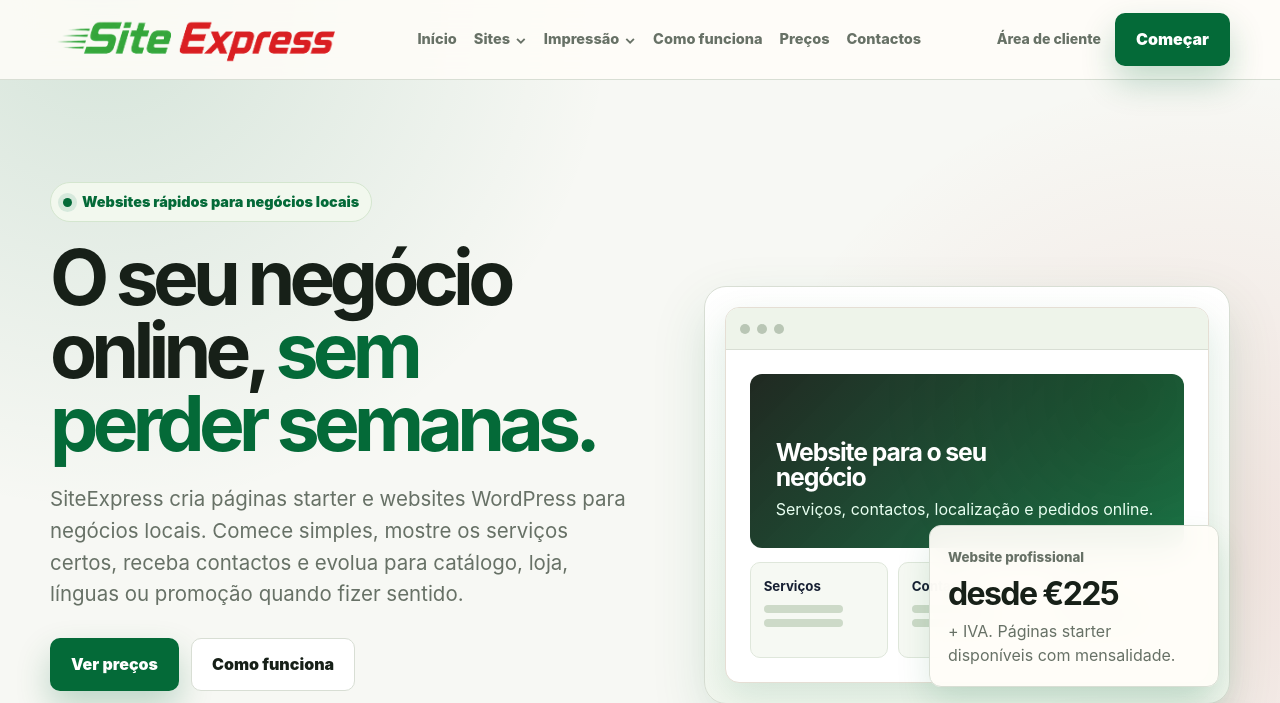
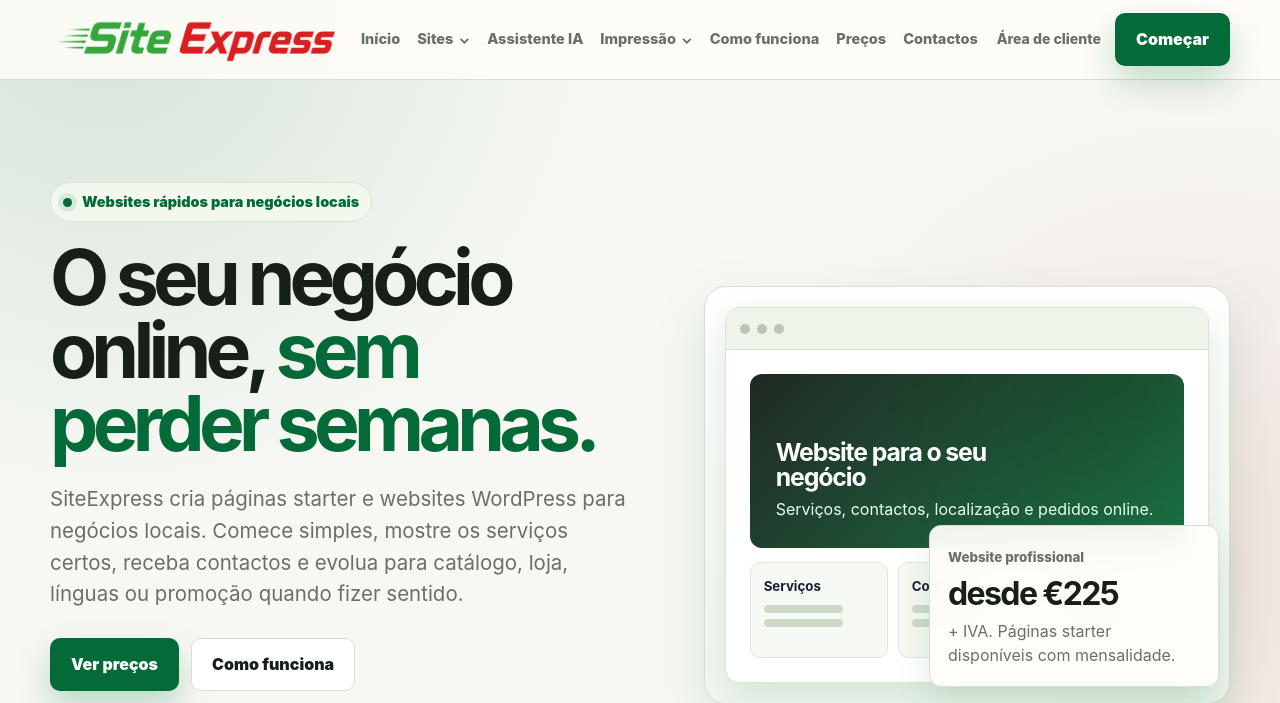
Before and after one commit to joaomcorreia/siteexpress.pt, a Django app: page /pt/ in a window 1280 px wide. Shown: the top 703 px of the page. Run offline with Django 5.2, Linux system fonts and the light colour scheme.

Commit message:
Add Assistente IA service to current SiteExpress pages

```diff
--- a/backend/onboarding/templates/onboarding/_public_header.html
+++ b/backend/onboarding/templates/onboarding/_public_header.html
@@ -14,6 +14,7 @@
           <a href="{% url 'website-wordpress' %}"><strong>Website WordPress</strong><small>Um website completo preparado para crescer.</small></a>
         </div>
       </div>
+      <a href="{% url 'ai-assistant' %}">Assistente IA</a>
       <div class="nav-dropdown">
         <a class="nav-dropdown-trigger" href="{% url 'printing' %}">Impressão <span aria-hidden="true">⌄</span></a>
         <div class="nav-submenu nav-submenu-compact">
@@ -41,6 +42,7 @@
         <span class="mobile-nav-heading">Sites</span>
         <a class="mobile-nav-child" href="{% url 'starter-page' %}">Página Express</a>
         <a class="mobile-nav-child" href="{% url 'website-wordpress' %}">Website WordPress</a>
+        <a href="{% url 'ai-assistant' %}">Assistente IA</a>
         <span class="mobile-nav-heading">Impressão</span>
         <a class="mobile-nav-child" href="{% url 'printing' %}">Produtos impressos</a>
         <a class="mobile-nav-child" href="{% url 'business-cards' %}">Cartões de visita</a>
```
